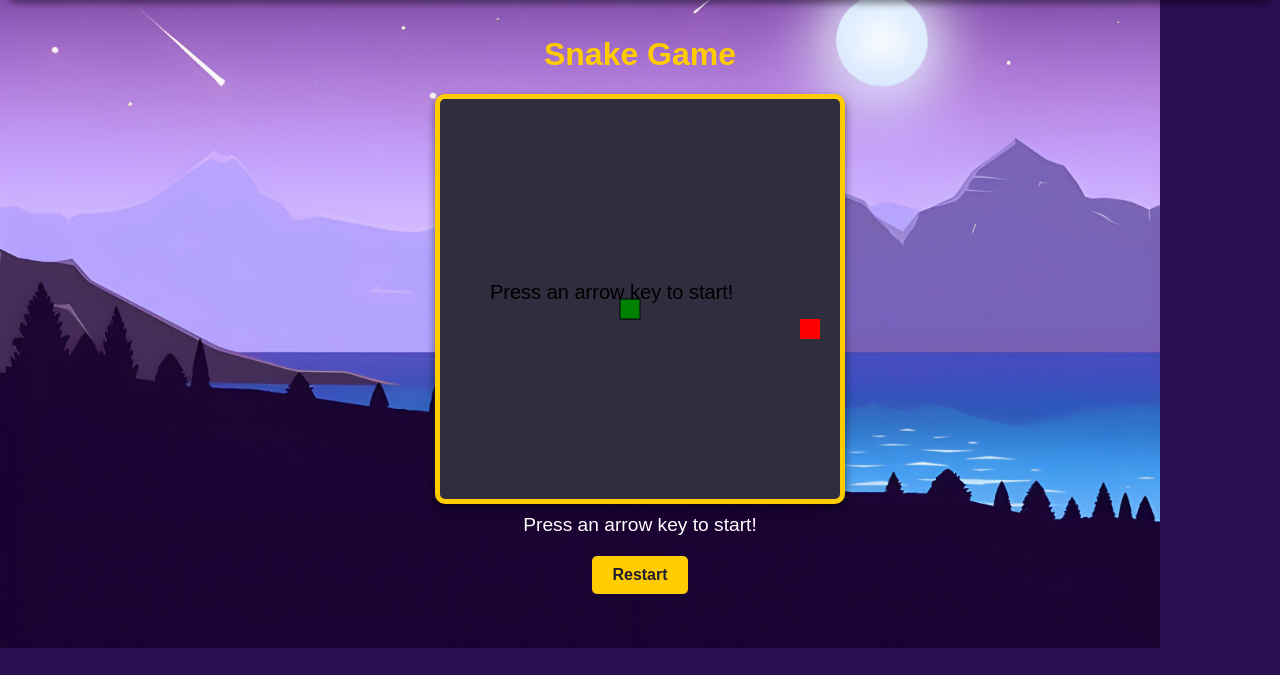
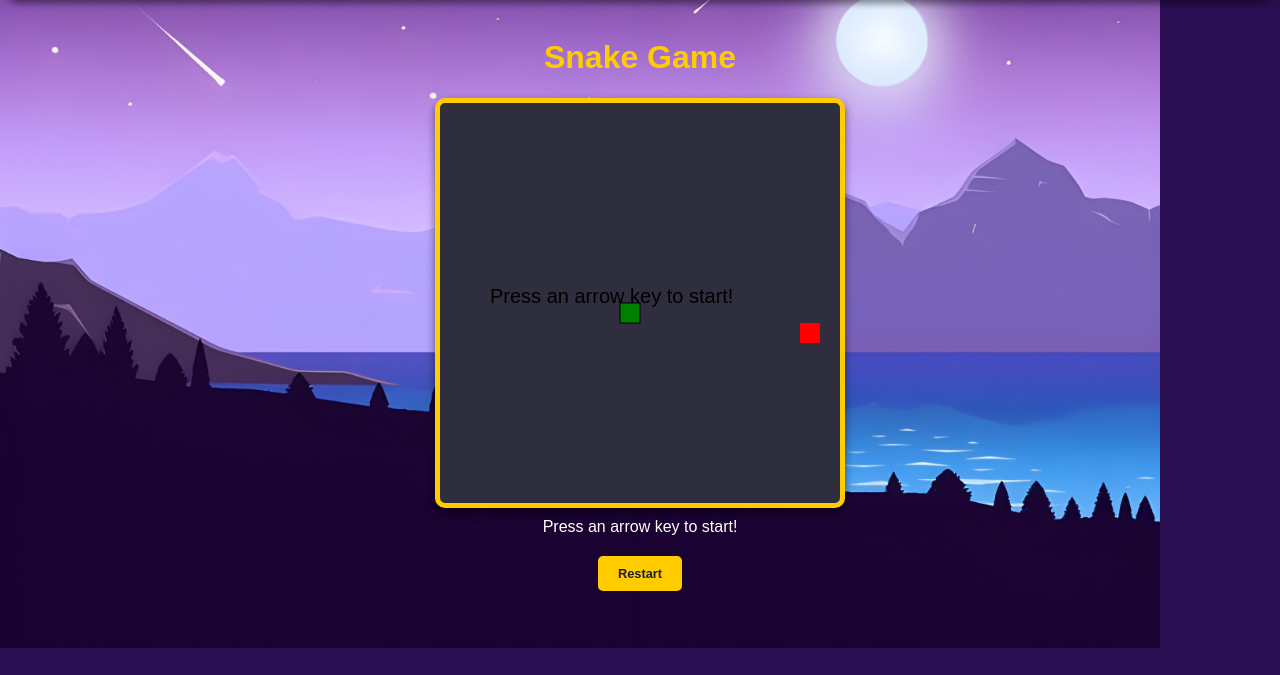
Before and after one commit to SamXop123/tools.io, a Flask app: page /snake.html in a window 1280 px wide. Shown: the part 125-800 px from the top of the page. Run offline with Flask 3, Linux system fonts and the light colour scheme.

Commit message:
Update snake.css

```diff
--- a/static/css/snake.css
+++ b/static/css/snake.css
@@ -1,6 +1,6 @@
 
 .snake-page {
-    margin: 0;
+    margin: 0px;
     padding: 0;
     color: #ffffff;
     font-family: "Arial", sans-serif;
@@ -35,7 +35,7 @@ canvas {
     color: #1e1e2f;
     border: none;
     border-radius: 5px;
-    font-size: 1rem;
+    font-size: 0.8rem;
     cursor: pointer;
     transition: background-color 0.3s ease;
 }
@@ -47,7 +47,7 @@ canvas {
 /* starting message */
 .start-message {
     text-align: center;
-    font-size: 1.2rem;
+    font-size: 1rem;
     color: #ffffff;
     margin-top: 10px;
 }
```
